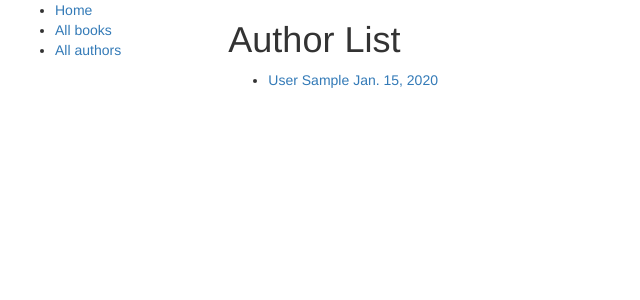
After one commit to lst369/locallibrary, a Django app: page /catalog/authors/ in a window 1280 px wide. The commit adds this page. Shown: the top 300 px of the page, without its empty margins (0-640 px from the left). Run offline with Django 4.2, Linux system fonts and the light colour scheme; tables that the repository leaves empty hold one stand-in row (values such as "Sample post"); some libraries are stand-ins or nearby versions.

Commit message:
add author list and author detail

```diff
--- a/locallibrary/locallibrary/catalog/models.py
+++ b/locallibrary/locallibrary/catalog/models.py
@@ -127,8 +127,8 @@ class Author(models.Model):
 
     def get_absolute_url(self):
         """Return the url to access a particular author instance"""
-        return reverse('author-detail', args=[str(self.id)])
-
+        #return reverse('author-detail', args=[str(self.id)])
+        return reverse('author-detail', kwargs={'pk': self.pk})
     def __str__(self):
         """String for representing the model object."""
         return '{0} {1}'.format(self.last_name, self.first_name)
--- a/locallibrary/locallibrary/catalog/templates/base_generic.html
+++ b/locallibrary/locallibrary/catalog/templates/base_generic.html
@@ -24,7 +24,7 @@
       <ul class="sidebar-nav">
           <li><a href="{% url 'index' %}">Home</a></li>
           <li><a href="{% url 'books' %}">All books</a></li>
-          <li><a href="">All authors</a></li>
+          <li><a href="{% url 'authors' %}">All authors</a></li>
       </ul>
      {% endblock %}
       </div>
@@ -32,7 +32,23 @@
       {% block content %}{% endblock %}
       </div>
     </div>
-
+    {% block pagination %}
+      {% if is_paginated %}
+          <div class="pagination">
+              <span class="page-links">
+                  {% if page_obj.has_previous %}
+                      <a href="{{ request.path }}?page={{ page_obj.previous_page_number }}">previous</a>
+                  {% endif %}
+                  <span class="page-current">
+                      Page {{ page_obj.number }} of {{ page_obj.paginator.num_pages }}.
+                  </span>
+                  {% if page_obj.has_next %}
+                      <a href="{{ request.path }}?page={{ page_obj.next_page_number }}">next</a>
+                  {% endif %}
+              </span>
+          </div>
+      {% endif %}
+    {% endblock %}
   </div>
 </body>
 </html>
--- /dev/null
+++ b/locallibrary/locallibrary/catalog/templates/catalog/author_list.html
@@ -0,0 +1,21 @@
+{% extends "base_generic.html" %}
+
+{% block content %}
+    <h1>Author List</h1>
+
+    {% if author_list %}
+    <ul>
+
+      {% for author in object_list %}
+      <li>
+        <a href="{{ author.get_absolute_url }}">{{ author.last_name }}
+        {{author.first_name}} {{author.date_of_birth}}</a>
+
+      </li>
+      {% endfor %}
+
+    </ul>
+    {% else %}
+      <p>There are no author in the library.</p>
+    {% endif %}
+{% endblock %}
--- a/locallibrary/locallibrary/catalog/templates/catalog/book_detail.html
+++ b/locallibrary/locallibrary/catalog/templates/catalog/book_detail.html
@@ -3,7 +3,7 @@
 {% block content %}
   <h1>Title: {{ book.title }}</h1>
 
-  <p><strong>Author:</strong> <a href="">{{ book.author }}</a></p> <!-- author detail link not yet defined -->
+  <p><strong>Author:</strong> <a href="{% url 'author-detail' book.author.pk %}">{{ book.author }}</a></p> <!-- author detail link not yet defined -->
   <p><strong>Summary:</strong> {{ book.summary }}</p>
   <p><strong>ISBN:</strong> {{ book.isbn }}</p>
   <p><strong>Language:</strong> {{ book.language }}</p>
--- a/locallibrary/locallibrary/catalog/urls.py
+++ b/locallibrary/locallibrary/catalog/urls.py
@@ -8,4 +8,7 @@ urlpatterns = [
     re_path(r'^books/$', views.BookListView.as_view(), name='books'),
     re_path(r'^books/(?P<pk>\d+)$', views.BookDetailView.as_view(),
             name='book-detail'),
+    re_path(r'^authors/$', views.AuthorListView.as_view(), name='authors'),
+    re_path(r'^authors/(?P<pk>\d+)$', views.AuthorDetailView.as_view(),
+            name='author-detail'),
 ]
--- a/locallibrary/locallibrary/catalog/views.py
+++ b/locallibrary/locallibrary/catalog/views.py
@@ -1,6 +1,8 @@
 from django.shortcuts import render
 from .models import Book, Author, BookInstance, Genre
 from django.views import generic
+
+
 # Create your views here.
 
 
@@ -35,7 +37,16 @@ def index(request):
 
 class BookListView(generic.ListView):
     model = Book
+    paginate_by = 5
 
 
 class BookDetailView(generic.DetailView):
     model = Book
+
+
+class AuthorListView(generic.ListView):
+    model = Author
+
+
+class AuthorDetailView(generic.DetailView):
+    model = Author
```
Also changed, not shown: locallibrary/locallibrary/catalog/templates/catalog/author_detail.html (added, +19 -0 lines).
